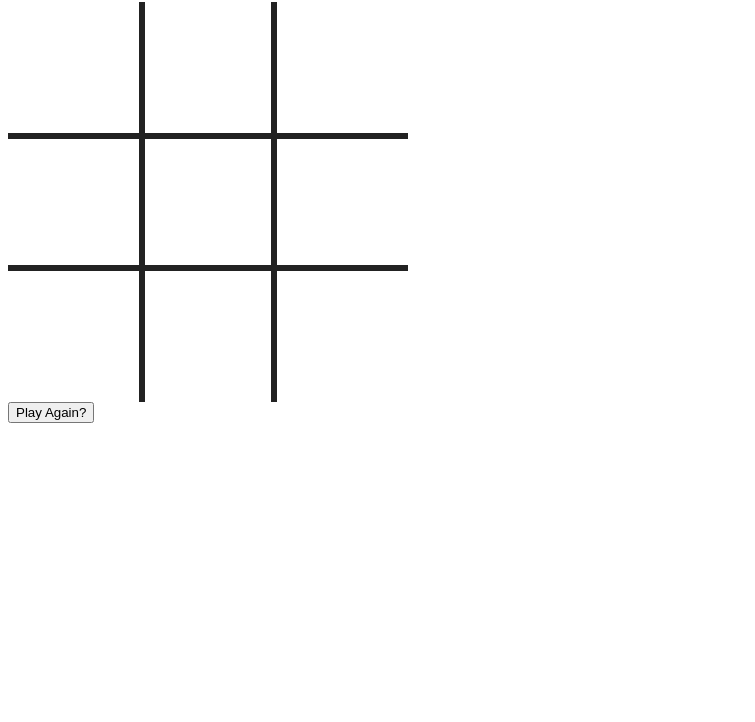
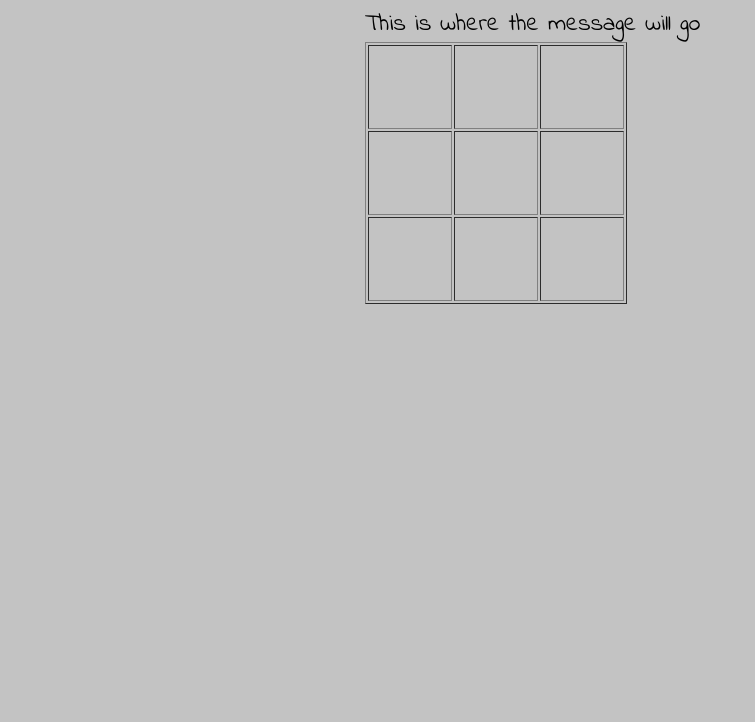
Before and after one commit to cdecamp77/Tic_Tac-Toe, a plain HTML site: page index.html in a window 1280 px wide. Shown: the part 78-800 px from the top of the page, without its empty margins (0-755 px from the left). Drawn offline with Linux system fonts and the light colour scheme.

Commit message:
Basic JS to add markers

```diff
--- a/css/main.css
+++ b/css/main.css
@@ -1,30 +1,23 @@
-    table {
-  width: 400px;
-  border-collapse: collapse;
+body {
+    width: 550px;
+    margin: auto;
+    background: #C3C3C3;
 }
-td {
-  width: 33.333%;
-  border: 6px solid #222;
+
+h1 {
+    border-bottom: 1px solid black;
+     font-family: "Acme";
 }
-td::after {
-  content: '';
-  display: block;
-  margin-top: 100%;
+
+.square {
+    height: 80px;
+    width: 80px;
+    font-size: 45pt;
+    text-align: center;
+     font-family: "Play";
 }
-td {
-  border: 6px solid #222;
+
+#message {
+    font-size: 18pt;
+     font-family: "Indie Flower";
 }
-td:first-of-type {
-  border-left-color: transparent;
-  border-top-color: transparent;
-}
-td:nth-of-type(2) {
-  border-top-color: transparent;
-}
-td:nth-of-type(3) {
-  border-right-color: transparent;
-  border-top-color: transparent;
-}
-tr:nth-of-type(3) td {
-  border-bottom-color: transparent;
-}
--- a/index.html
+++ b/index.html
@@ -4,33 +4,32 @@
     <meta charset="UTF-8">
     <meta name="viewport" content="width=device-width, initial-scale=1.0">
     <title>Tic-Tac-Toe</title>
+    <link href="https://fonts.googleapis.com/css?family=Acme|Indie+Flower|Play" rel="stylesheet">
     <link rel="stylesheet" href="css/main.css">
 </head>
-<body>
+<body onload="startGame();">
 
  <h1>My Tic-Tac-Toe Game</h1>
+<div id="message">This is where the message will go</div>
 
-<div id:"game">
-    <table id="tttBoard">
-        <tr id="firRow">
-            <td id="01"></td>
-            <td id="02"></td>
-            <td id="03"></td>
+    <table border="1">
+        <tr>
+            <td class="square" onclick="nextMove(this)"></td>
+            <td class="square" onclick="nextMove(this)"></td>
+            <td class="square" onclick="nextMove(this)"></td>
         </tr>
-        <tr id="secRow">
-            <td id="11"></td>
-            <td id="12"></td>
-            <td id="13"></td>
+        <tr>
+            <td class="square" onclick="nextMove(this)"></td>
+            <td class="square" onclick="nextMove(this)"></td>
+            <td class="square" onclick="nextMove(this)"></td>
         </tr>
-        <tr id="thiRow">
-            <td id="21"></td>
-            <td id="22"></td>
-            <td id="23"></td>
+        <tr>
+            <td class="square" onclick="nextMove(this)"></td>
+            <td class="square" onclick="nextMove(this)"></td>
+            <td class="square" onclick="nextMove(this)"></td>
         </tr>
     </table>
-</div>
 
-<button id="playAgain">Play Again?</button>
 
 <script src="js/main.js"></script>
 </body>
--- a/js/main.js
+++ b/js/main.js
@@ -1 +1,16 @@
-var currentPLayer;
+function startGame() {
+    document.turn = "X";
+}
+
+function nextMove(square) {
+    square.innerText = document.turn;
+    switchTurn();
+}
+
+function switchTurn() {
+    if (document.turn == "X") {
+        document.turn = "O";
+    } else {
+        document.turn = "X";
+    }
+}
```
